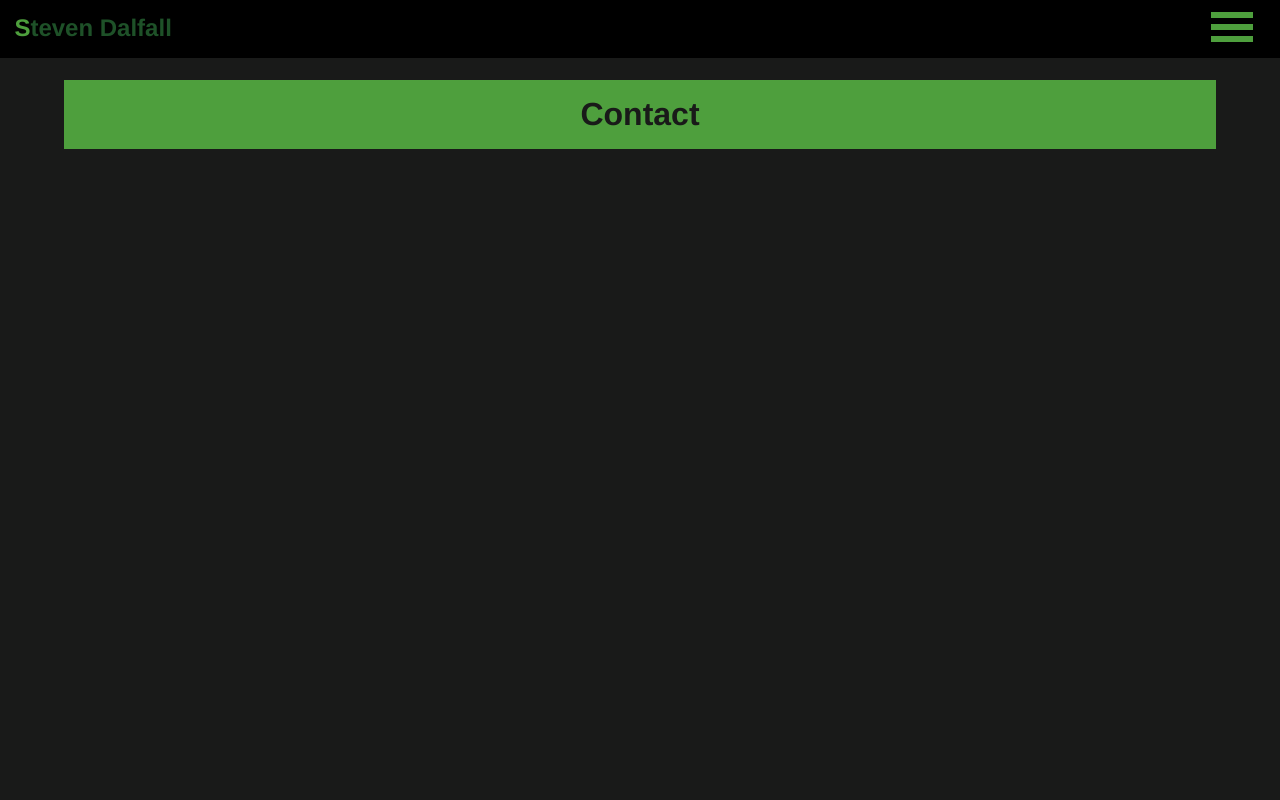
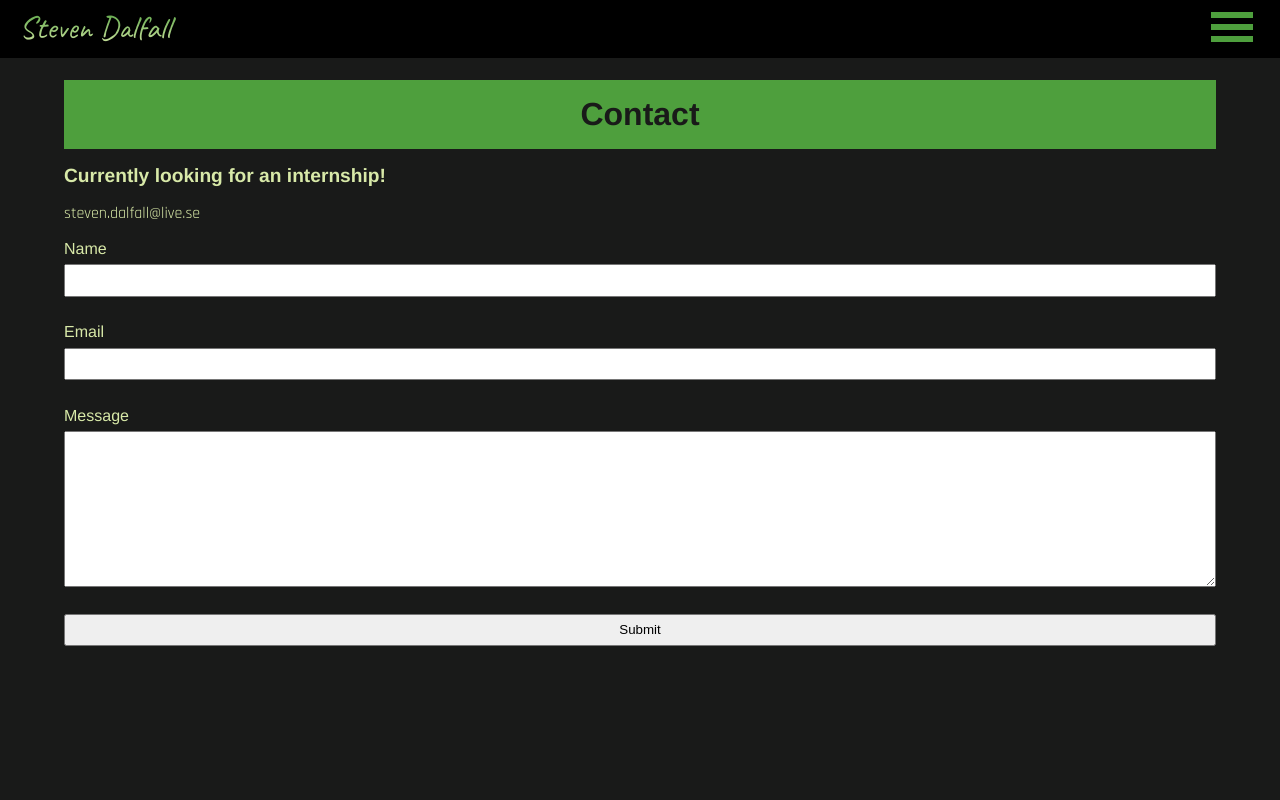
Before and after one commit to lordstimpa/Portfolio, a React (Vite) app: page /contact in a window 1280 px wide. Shown: the top 800 px of the page. Built offline with nearby package versions, Linux system fonts and the light colour scheme.

Commit message:
Sorted files, setup a form for email, minor update in Nav and Hero

```diff
--- /dev/null
+++ b/src/components/Contact.jsx
@@ -0,0 +1,89 @@
+import styled from "styled-components";
+
+const Body = styled.div`
+  & .Parent {
+    display: flex;
+    flex-direction: column;
+    align-items: center;
+    min-height: 100vh;
+  }
+
+  & .Child1 {
+    width: 90%;
+    margin-top: 5em;
+
+    & h1 {
+      font-size: 2em;
+      padding: 0.5em;
+      margin: 0;
+      text-align: center;
+      color: rgb(25, 26, 25);
+      background-color: rgb(78, 159, 61);
+    }
+  }
+
+  & .Child2 {
+    width: 90%;
+
+    & h2 {
+      font-size: 1.2em;
+    }
+  }
+
+  & .FormContainer {
+    width: 90%;
+
+    & form {
+      display: flex;
+      flex-direction: column;
+
+      & label {
+        margin-bottom: 0.4em;
+      }
+
+      & input {
+        margin-bottom: 2em;
+        padding: 0.5em;
+      }
+
+      & textarea {
+        margin-bottom: 2em;
+      }
+
+      & input[type="text"] {
+      }
+    }
+  }
+`;
+
+const Contact = () => {
+  return (
+    <Body>
+      <div className="Parent">
+        <div className="Child1">
+          <h1>Contact</h1>
+        </div>
+        <div className="Child2">
+          <h2>Currently looking for an internship!</h2>
+          <p>steven.dalfall@live.se</p>
+        </div>
+        <div className="FormContainer">
+          <form>
+            <label>Name</label>
+            <input type="text"></input>
+
+            <label>Email</label>
+            <input type="text"></input>
+
+            <label>Message</label>
+            <textarea name="message" rows="10" cols="30"></textarea>
+
+            <input type="submit"></input>
+          </form>
+        </div>
+      </div>
+    </Body>
+  );
+};
+
+export default Contact;
--- a/src/Hero.jsx
+++ b/src/components/Hero.jsx
@@ -1,6 +1,6 @@
 import styled from "styled-components";
 import { BsLinkedin, BsGithub, BsFillEnvelopeFill } from "react-icons/bs";
-import imgaaa from "./assets/aaa.jpg";
+import imgaaa from "../assets/aaa.jpg";
 
 const Body = styled.div`
   & .Parent {
@@ -92,7 +92,7 @@ const Hero = () => {
 
         <div className="Child2">
           <a class="link1">
-            <p>Full Stack .NET Developer</p>
+            <p>Full-stack .NET Developer</p>
             <h1>Steven Dalfall</h1>
           </a>
         </div>
--- a/src/sub-pages/Resume.jsx
+++ b/src/components/Resume.jsx
@@ -1,4 +1,5 @@
 import styled from "styled-components";
+import { BsDownload } from "react-icons/bs";
 
 const Body = styled.div`
   & .Parent {
@@ -7,6 +8,12 @@ const Body = styled.div`
     align-items: center;
     min-height: 100vh;
   }
+
+  & h2,
+  h3 {
+    color: rgb(78, 159, 61);
+  }
+
   & .Child1 {
     width: 90%;
     margin-top: 5em;
@@ -22,13 +29,34 @@ const Body = styled.div`
   }
 
   & .Child2 {
+    margin-top: 0.5em;
+    width: 90%;
+
+    & .Download {
+      width: fit-content;
+      margin-top: 1em;
+
+      & a {
+        border: 1px solid rgb(78, 159, 61);
+        border-radius: 5px;
+        padding: 0.5em;
+        transition: 0.2s;
+        color: rgb(78, 159, 61);
+        background: rgb(0, 0, 0);
+        text-decoration: none;
+
+        :hover {
+          background: rgb(78, 159, 61);
+          color: rgb(25, 26, 25);
+          cursor: pointer;
+        }
+      }
+    }
+  }
+
+  & .Child3 {
     width: 90%;
     margin-top: 1em;
-
-    & h2,
-    h3 {
-      color: rgb(78, 159, 61);
-    }
   }
 
   & .Grandchild {
@@ -37,12 +65,6 @@ const Body = styled.div`
     background: linear-gradient(-45deg, rgb(25, 26, 25), rgb(0, 0, 0));
     margin: 1em 0;
     padding: 1em;
-  }
-
-  & .Grandchild:nth-child(even) {
-  }
-
-  & .Grandchild:nth-child(odd) {
   }
 
   & .Lang {
@@ -58,9 +80,6 @@ const Body = styled.div`
       padding: 0.5em;
       width: 25%;
     }
-
-    & .LangItem:nth-child(even) {
-    }
   }
 `;
 
@@ -72,6 +91,13 @@ const Resume = () => {
           <h1>Resume</h1>
         </div>
         <div className="Child2">
+          <div className="Download">
+            <a href="./assets/Steven_Dalfall_Resume.pdf" download>
+              <BsDownload /> Download .pdf
+            </a>
+          </div>
+        </div>
+        <div className="Child3">
           <h2>Professional Experience</h2>
           <div className="Grandchild">
             <h3>IT / Warehouse</h3>
--- a/src/TopNav.jsx
+++ b/src/components/TopNav.jsx
@@ -8,6 +8,7 @@ import { GiHamburgerMenu } from "react-icons/gi";
 const Body = styled.div`
   position: fixed;
   min-width: 100vw;
+
   & .Links {
     position: fixed;
     right: 0;
@@ -16,12 +17,14 @@ const Body = styled.div`
     flex-direction: column;
     background: linear-gradient(180deg, rgb(25, 26, 25), rgb(0, 0, 0));
     transition: 1s;
+
     & .Link {
       padding: 1.5em;
       text-align: left;
       color: rgb(78, 159, 61);
       text-decoration: none;
       transition: all 0.2s;
+
       :hover {
         cursor: pointer;
         background: rgb(78, 159, 61);
@@ -30,29 +33,35 @@ const Body = styled.div`
       }
     }
   }
+
   & .burgerMenu {
     background: rgb(0, 0, 0);
     text-align: right;
     padding: 0.2em 1.5em;
+
     & :first-child {
       font-size: 3em;
       transition: 0.2s;
       color: rgb(78, 159, 61);
+
       :hover {
         cursor: pointer;
       }
     }
   }
+
   & .Name {
     position: absolute;
 
     & h2 {
-      margin: 0.6em;
-      padding: 0;
-      color: rgb(30, 81, 40);
-    }
-    & h2::first-letter {
-      color: rgb(78, 159, 61);
+      font-family: "Caveat", "Arial";
+      font-size: 2em;
+      margin: 0.23em;
+      margin-left: 0.6em;
+      padding-right: 1em;
+      background: linear-gradient(rgb(78, 159, 61), rgb(216, 233, 168));
+      -webkit-background-clip: text;
+      -webkit-text-fill-color: transparent;
     }
   }
 `;
--- a/src/index.css
+++ b/src/index.css
@@ -1,4 +1,5 @@
-@import "https://fonts.googleapis.com/css2?family=Dosis&family=Rajdhani:wght@300;400&display=swap";
+@import "https://fonts.googleapis.com/css2?family=Caveat&family=Dosis&family=Rajdhani:wght@300;400&display=swap";
+
 :root {
   font-family: "Franklin Gothic Medium", "Arial Narrow", Arial, sans-serif;
   font-weight: 400;
@@ -18,7 +19,8 @@ body {
   margin: 0;
 }
 
-p, li {
+p,
+li {
   font-family: "Rajdhani", sans-serif;
   font-weight: "400";
 }
--- a/src/sub-pages/Contact.jsx
+++ /dev/null
@@ -1,38 +0,0 @@
-import styled from "styled-components";
-
-const Body = styled.div`
-  & .Parent {
-    display: flex;
-    flex-direction: column;
-    align-items: center;
-    min-height: 100vh;
-  }
-  & .Child1 {
-    width: 90%;
-    margin-top: 5em;
-
-    & h1 {
-      font-size: 2em;
-      padding: 0.5em;
-      margin: 0;
-      text-align: center;
-      color: rgb(25, 26, 25);
-      background-color: rgb(78, 159, 61);
-    }
-  }
-`;
-
-const Contact = () => {
-  return (
-    <Body>
-    <div className="Parent">
-      <div className="Child1">
-        <h1>Contact</h1>
-      </div>
-      <div className="Child2"></div>
-    </div>
-  </Body>
-  );
-};
-
-export default Contact;
```
Also changed, not shown: src/App.jsx (+8 -8 lines), src/components/Projects.jsx (renamed from src/Projects.jsx, +4 -4 lines), src/components/Footer.jsx (renamed from src/Footer.jsx), src/components/NotFound.jsx (renamed from src/sub-pages/NotFound.jsx), src/components/Skills.jsx (renamed from src/Skills.jsx), 1 other file (tests, documents, lock files or other folders).
